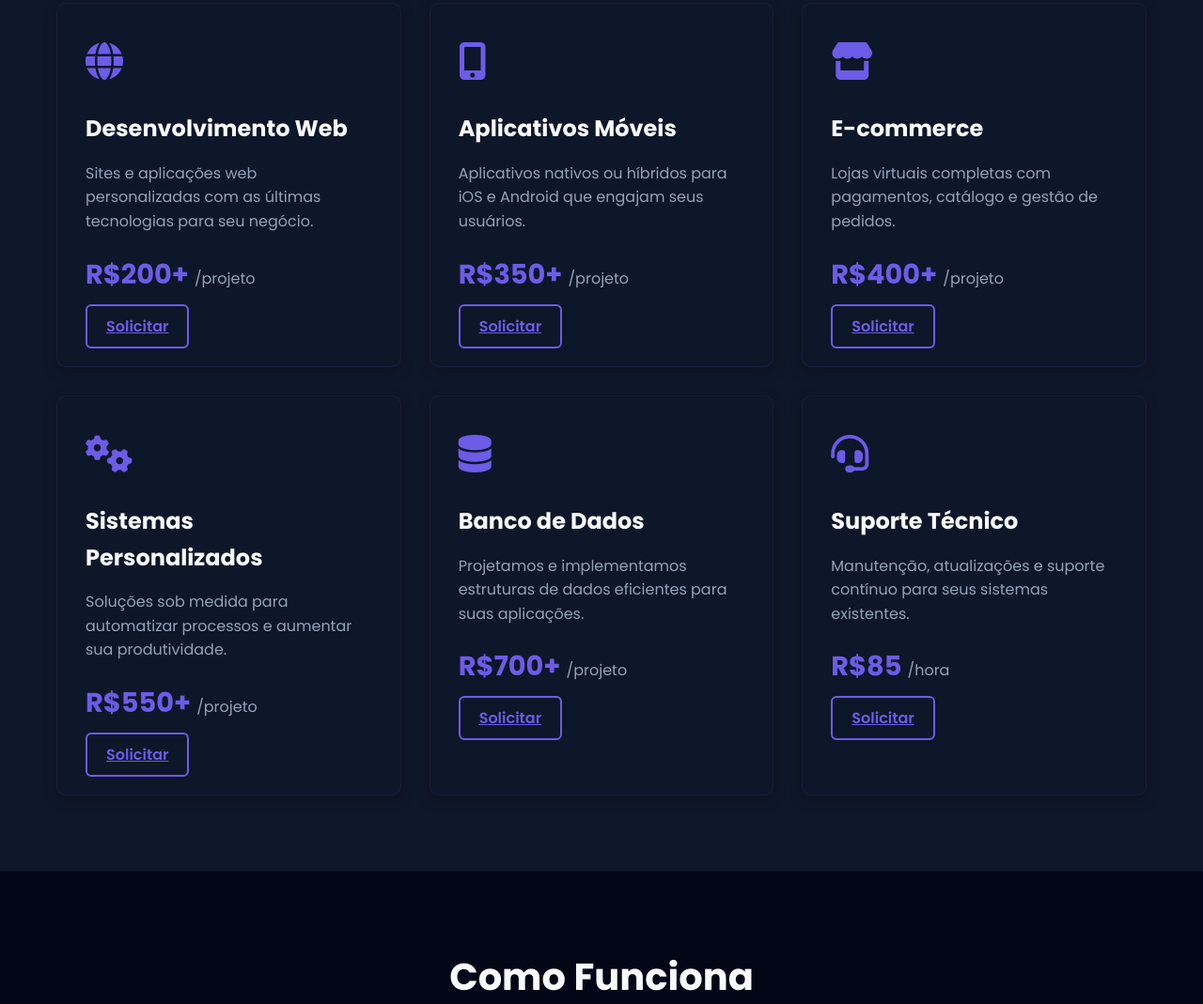
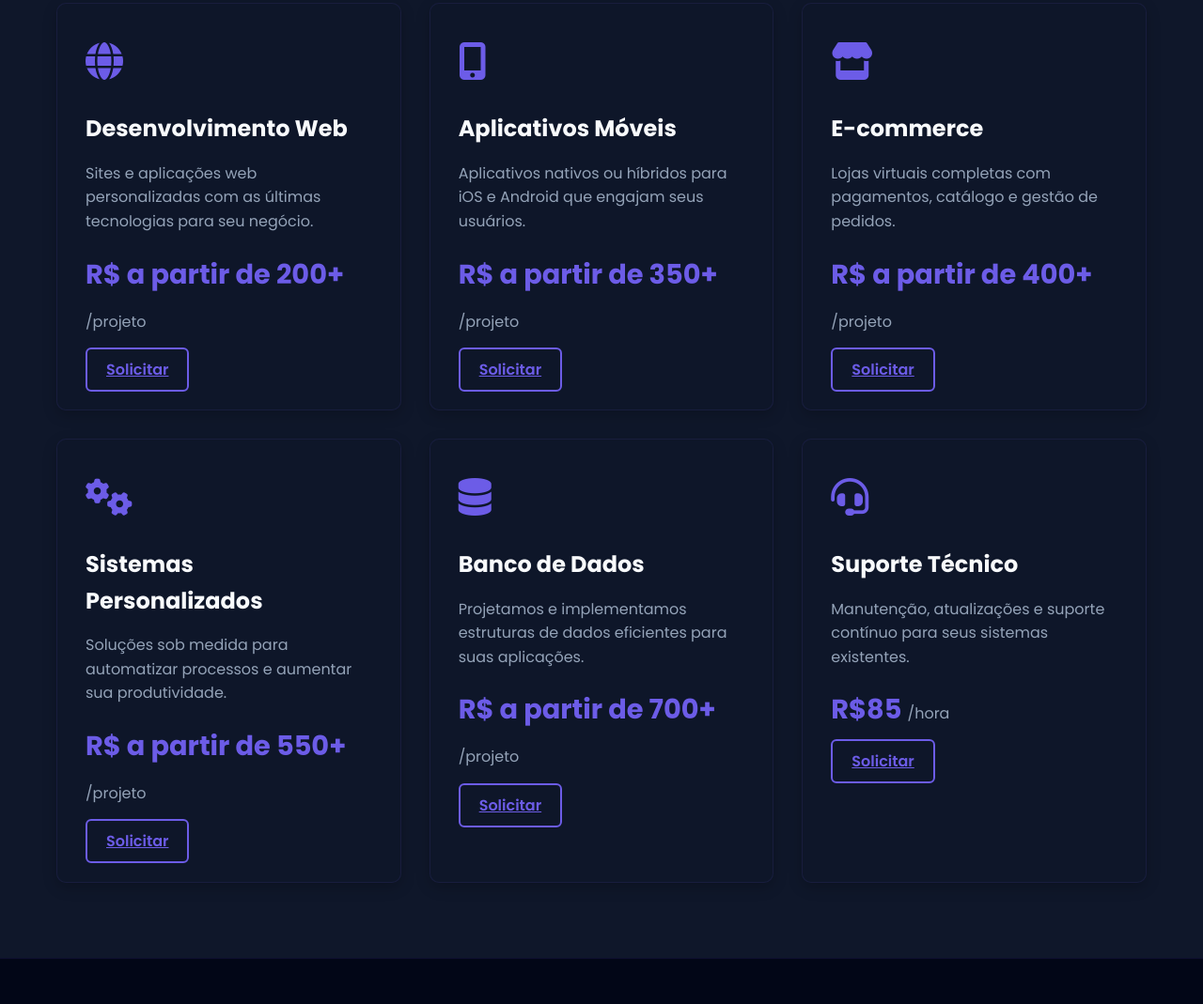
Before and after one commit to 123456789chalo/chaloxcode, a plain HTML site: page index.html in a window 1280 px wide. Shown: the part 822-1891 px from the top of the page at 94% size. Drawn offline with Linux system fonts and the light colour scheme.

Commit message:
Update index.html

```diff
--- a/index.html
+++ b/index.html
@@ -704,7 +704,7 @@
                     </div>
                     <h3>Desenvolvimento Web</h3>
                     <p>Sites e aplicações web personalizadas com as últimas tecnologias para seu negócio.</p>
-                    <div class="service-price">R$200+ <span>/projeto</span></div>
+                    <div class="service-price">R$ a partir de 200+ <span>/projeto</span></div>
                     <a href="#contact" class="secondary-button">Solicitar</a>
                 </div>
                 <div class="service-card">
@@ -713,7 +713,7 @@
                     </div>
                     <h3>Aplicativos Móveis</h3>
                     <p>Aplicativos nativos ou híbridos para iOS e Android que engajam seus usuários.</p>
-                    <div class="service-price">R$350+ <span>/projeto</span></div>
+                    <div class="service-price">R$ a partir de 350+ <span>/projeto</span></div>
                     <a href="#contact" class="secondary-button">Solicitar</a>
                 </div>
                 <div class="service-card">
@@ -722,7 +722,7 @@
                     </div>
                     <h3>E-commerce</h3>
                     <p>Lojas virtuais completas com pagamentos, catálogo e gestão de pedidos.</p>
-                    <div class="service-price">R$400+ <span>/projeto</span></div>
+                    <div class="service-price">R$ a partir de 400+ <span>/projeto</span></div>
                     <a href="#contact" class="secondary-button">Solicitar</a>
                 </div>
                 <div class="service-card">
@@ -731,7 +731,7 @@
                     </div>
                     <h3>Sistemas Personalizados</h3>
                     <p>Soluções sob medida para automatizar processos e aumentar sua produtividade.</p>
-                    <div class="service-price">R$550+ <span>/projeto</span></div>
+                    <div class="service-price">R$ a partir de 550+ <span>/projeto</span></div>
                     <a href="#contact" class="secondary-button">Solicitar</a>
                 </div>
                 <div class="service-card">
@@ -740,7 +740,7 @@
                     </div>
                     <h3>Banco de Dados</h3>
                     <p>Projetamos e implementamos estruturas de dados eficientes para suas aplicações.</p>
-                    <div class="service-price">R$700+ <span>/projeto</span></div>
+                    <div class="service-price">R$ a partir de 700+ <span>/projeto</span></div>
                     <a href="#contact" class="secondary-button">Solicitar</a>
                 </div>
                 <div class="service-card">
```
